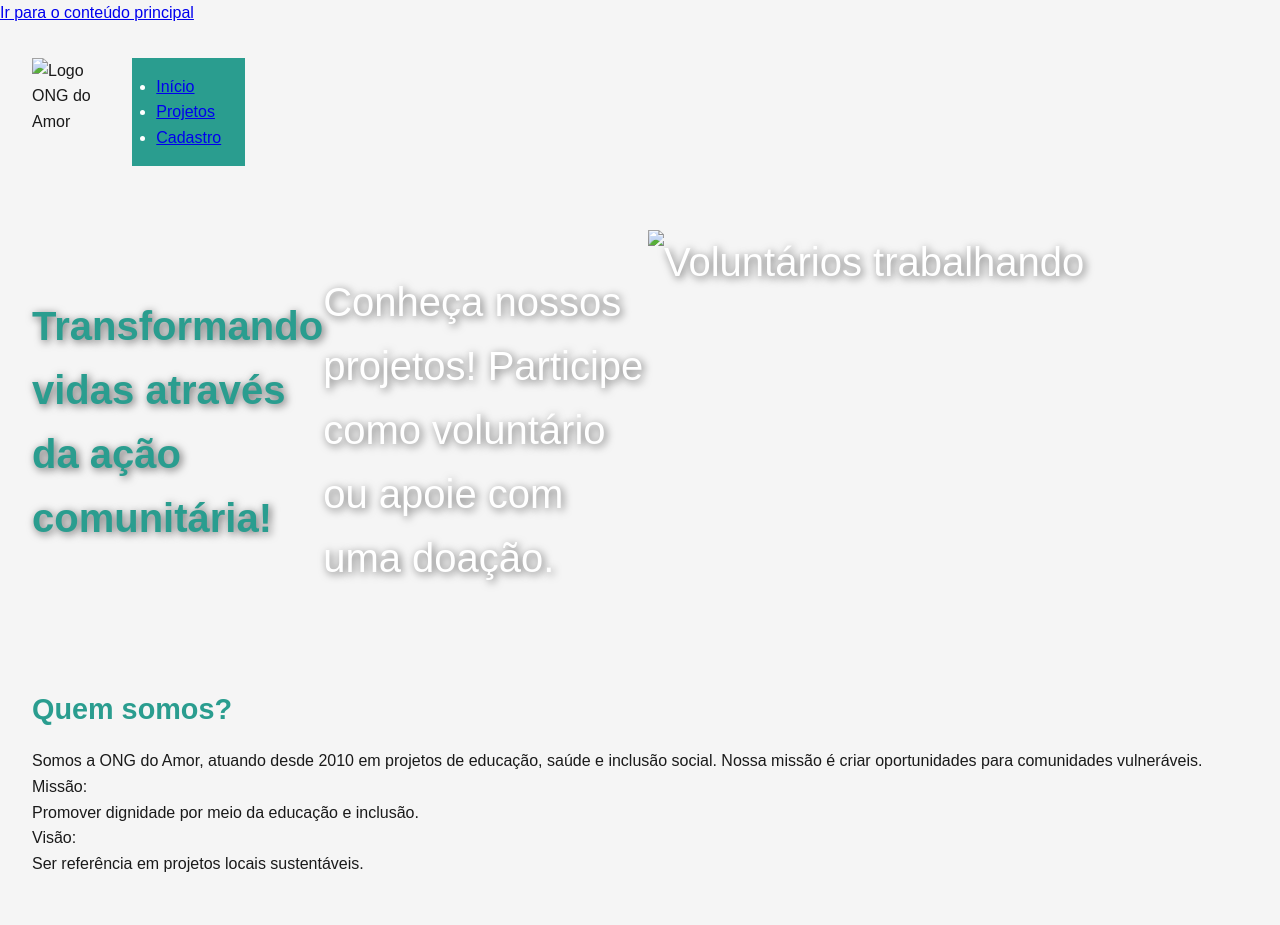
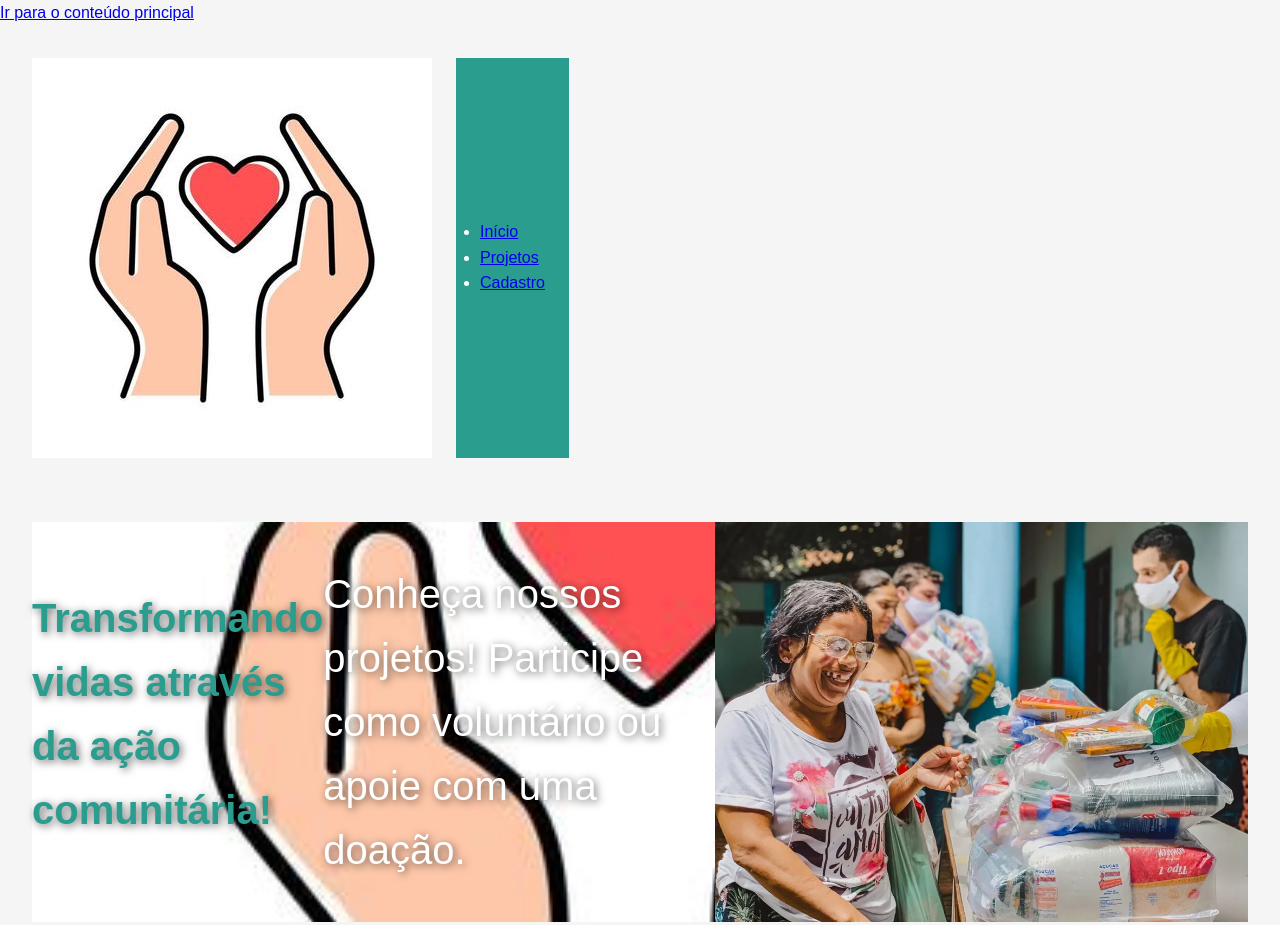
Before and after one commit to DevMelissaMedeiros/cruzeiro, a plain HTML site: page index.html in a window 1280 px wide. Shown: the top 925 px of the page. Drawn offline with Linux system fonts and the light colour scheme.

Commit message:
Atualização final: imagens corrigidas e site completo

```diff
--- a/css/style.css
+++ b/css/style.css
@@ -81,7 +81,7 @@ footer {
 /* 🧱 Hero Section */
 .hero {
   grid-column: span 12;
-  background-image: url('/img/hero.png');
+  background-image: url('/img/logosite.png');
   background-size: cover;
   background-position: center;
   height: 400px;
--- a/index.html
+++ b/index.html
@@ -11,7 +11,7 @@
 <a class="skip-link" href="#main">Ir para o conteúdo principal</a>
 <header class="site-header" role="banner">
 <div class="container">
-<img src="logosite.png" alt="Logo ONG do Amor" class="logo.jpg">
+<img src="img/logosite.png" alt="Logo da ONG">
 <nav aria-label="Navegação principal">
 <ul class="nav">
 <li><a href="index.html">Início</a></li>
@@ -27,7 +27,7 @@
 <section class="hero" aria-labelledby="hero-title">
 <h1 id="hero-title">Transformando vidas através da ação comunitária!</h1>
 <p>Conheça nossos projetos! Participe como voluntário ou apoie com uma doação.</p>
-<img src="voluntariostrabalhando.png" alt="Voluntários trabalhando" width="600" height="400">
+<img src="img/voluntariostrabalhando.png" alt="Voluntários trabalhando" width="600" height="400">
 </section>
 
 
```
Also changed, not shown: cadastro.html (+1 -1 lines), projetos.html (+3 -3 lines), img/Campanha-Doe-Solidariedade.png (renamed from projeto-ong/Campanha-Doe-Solidariedade.png), img/criançasestudando.png (renamed from projeto-ong/criançasestudando.png), img/hero.png (deleted), img/projeto-exemplo.jpg (deleted), img/voluntariostrabalhando.png (renamed from projeto-ong/voluntariostrabalhando.png), projeto-ong/logosite.png (deleted).
